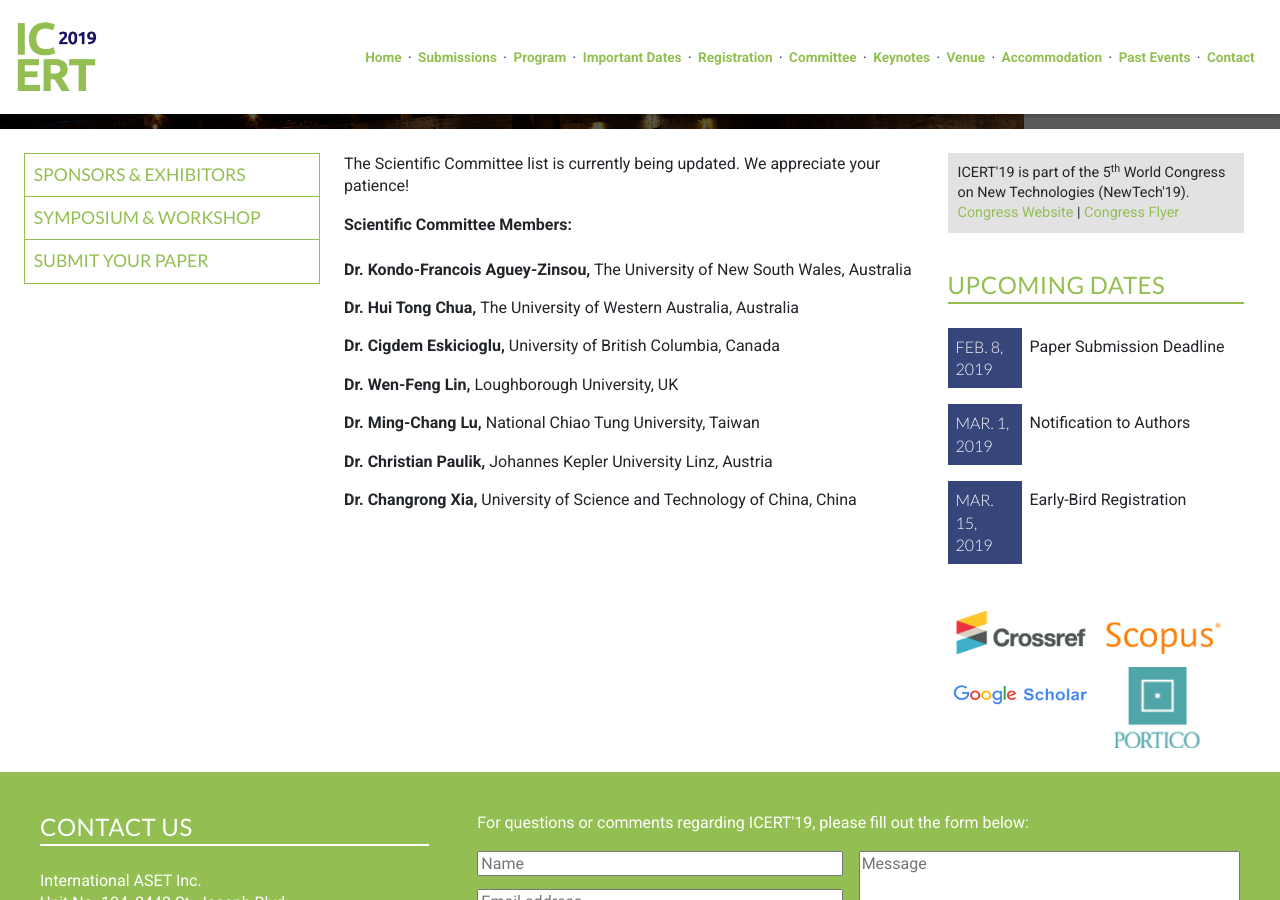
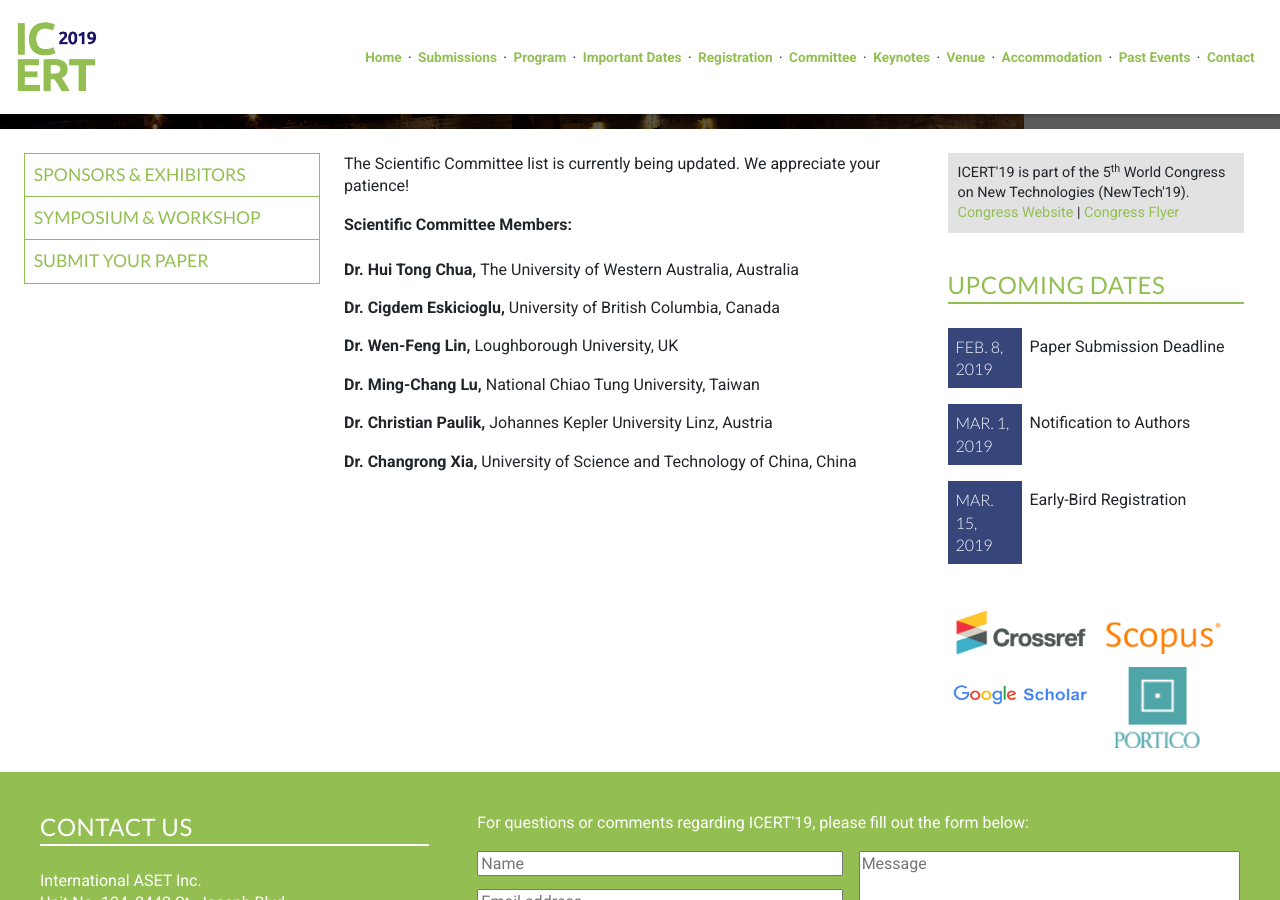
Before and after one commit to intaset/icertseries, a Jekyll site: the page built from committee.html, in a window 1280 px wide and 900 px high, scrolled down 351 px. Built offline with Jekyll 4.4.1, drawn with Linux system fonts in a browser that asks for light colours; nearby versions of some CDN libraries; Markdown is read by kramdown in place of the engine named in the settings; comment, search, counter and statistics services are not loaded.

Commit message:
updated sc

```diff
--- a/committee.html
+++ b/committee.html
@@ -10,7 +10,7 @@ keyword:
      <p class="body">The Scientific Committee list is currently being updated. We appreciate your patience!</p>
     <p class="bold">Scientific Committee Members:</p><br>
 
-    <p class="body"><b>Dr. Kondo-Francois Aguey-Zinsou,</b> The University of New South Wales, Australia</p>
+   <!-- <p class="body"><b>Dr. Kondo-Francois Aguey-Zinsou,</b> The University of New South Wales, Australia</p>
    <!--<p class="body"><b>Dr. Prabhakar R. Bandaru, </b> University of California, San Diego (UCSD), USA</p>
     <p class="body"><b>Dr. Elena Baranova, </b> University of Ottawa, Canada</p>-->
     <!-- <p class="body"><b>Dr. Suddhasatwa Basu, </b> Indian Institute of Technology Delhi (IITD), India</p> -->
```
Also changed, not shown: 1 other file.
